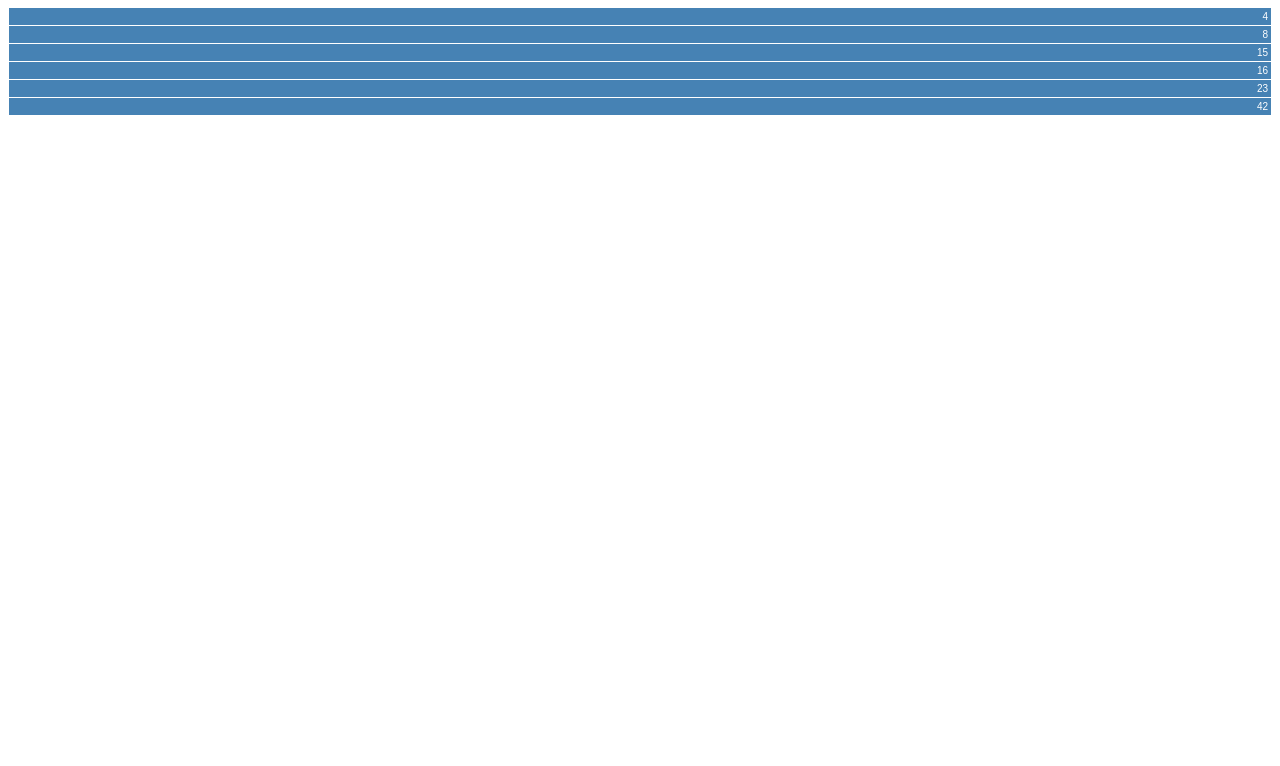
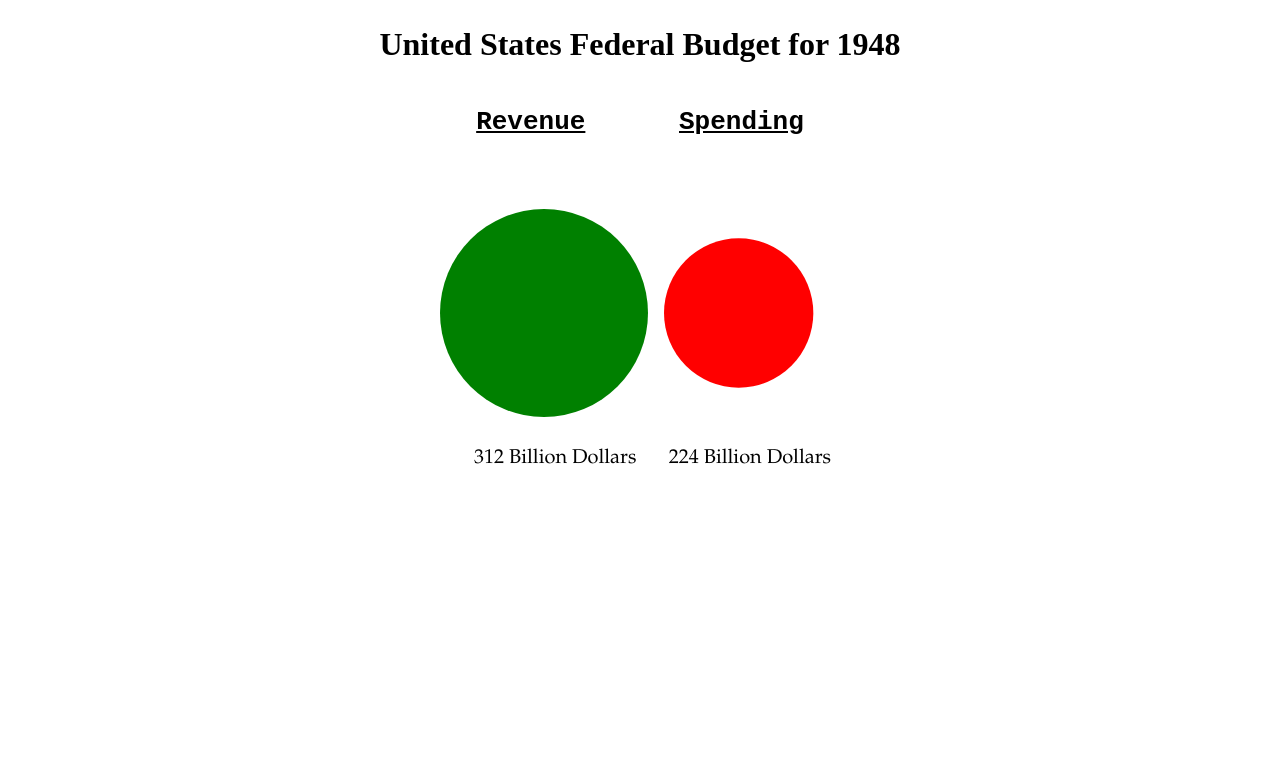
Before and after one commit to Anish2454/budget_13, a plain HTML site: page index.html in a window 1280 px wide. Drawn offline with nearby package versions, Linux system fonts and the light colour scheme.

Commit message:
added circles

```diff
--- a/index.html
+++ b/index.html
@@ -24,6 +24,10 @@
         margin: 1px;
         color: white;
       }
+
+      h1{
+        display: inline;
+      }
     </style>
 
     <script src="http://d3js.org/d3.v3.min.js"
@@ -31,6 +35,15 @@
   </head>
 
   <body>
+    <br>
+    <center>
+      <h1 id="year"> United States Federal Budget for </h1>
+      <br> <br>
+      <h1><pre><u>Revenue</u>      <u>Spending</u></pre></h1>
+      <svg xmlns="https://www.w3.org/2000/svg" width="500" height="600" id="svg">
+      </svg>
+    </center>
+    <br>
     <div class="chart">
     </div>
   </body>
--- a/index.js
+++ b/index.js
@@ -4,7 +4,7 @@
    Clyde "Thluffy" Sinclair
    SoftDev2 pd0
    2099-12-31
- **/
+
 
 //build horiz bar chart...
 var data = [4, 8, 15, 16, 23, 42];
@@ -14,7 +14,7 @@ var barUpdate = bar.data(data);
 var barEnter = barUpdate.enter().append("div");
 
 
-/*
+
    USAGE: reload index.html before executing each from the console...
 
 //instant transition:
@@ -29,6 +29,45 @@ barEnter.transition().duration(5000).style("width", function(d) {
 barEnter.transition().duration( function(d){ return d*1000; } )
   .style("width", function(d) {
     return d * 10 + "px"; });
- */
+
 
 barEnter.text(function(d) { return d; });
+**/
+
+var overviewData = {"1948": {"revenue": 312, "spending": 224, "total": 88.6, "total%": 4.5, "GDP": 1.97},
+            "1942": {"revenue": 250, "spending": 817, "total": -568, "total%": -29.6, "GDP": 1.92}};
+
+var createYear = function(year){
+  var yearHeader = document.getElementById("year");
+  yearHeader.innerHTML += year;
+  generateCircles(year);
+}
+
+var generateCircles = function(year){
+  var yearData = overviewData[year];
+  var sizes = [yearData["revenue"]/3, yearData["spending"]/3]
+  var colors = ["Green", "Red"];
+
+  var svg = d3.select("svg");
+
+  svg.selectAll("circle")
+      .data(sizes)
+    .enter().append("circle")
+      .attr("cx", function(d, i){ return 50 + (d) + (3* d * i) })
+      .attr("cy", 150)
+      .attr("r", 0)
+      .transition().duration(function(d,i){ return (i+1) * 2500; }).attr("r", function(d){ return d; })
+      .attr("fill", function(d, i){ return colors[i]; });
+
+  svg.selectAll("text")
+      .data(sizes)
+    .enter().append("text")
+      .attr("x", function(d, i){ return (d - 20) + (3 * d * i) })
+      .attr("y", 300)
+      .attr("font-family", "Garamond")
+      .attr("font-size", "20px")
+      .transition().delay(function(d,i){ return (i+1) * 2500; }).text(function(d){ return d*3 + " Billion Dollars"; });
+
+};
+
+createYear("1948");
```
